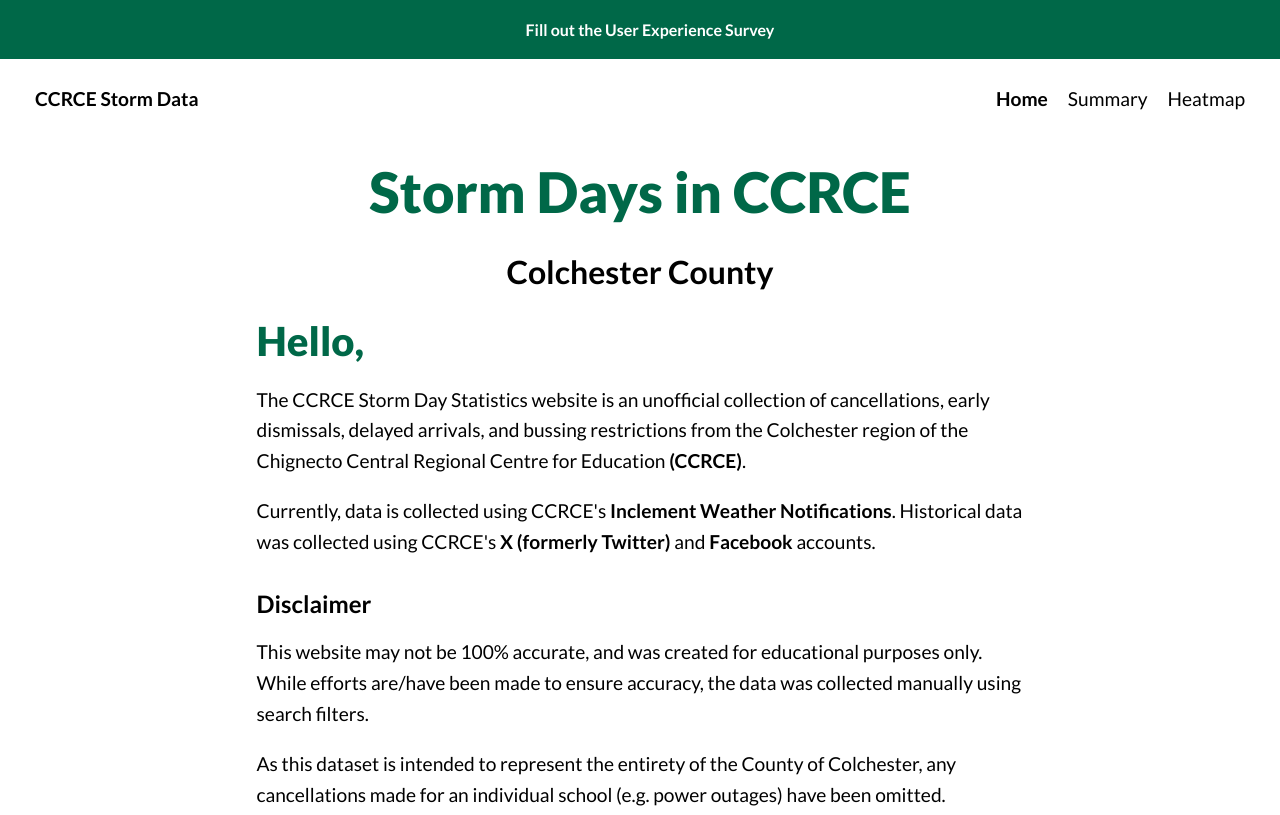
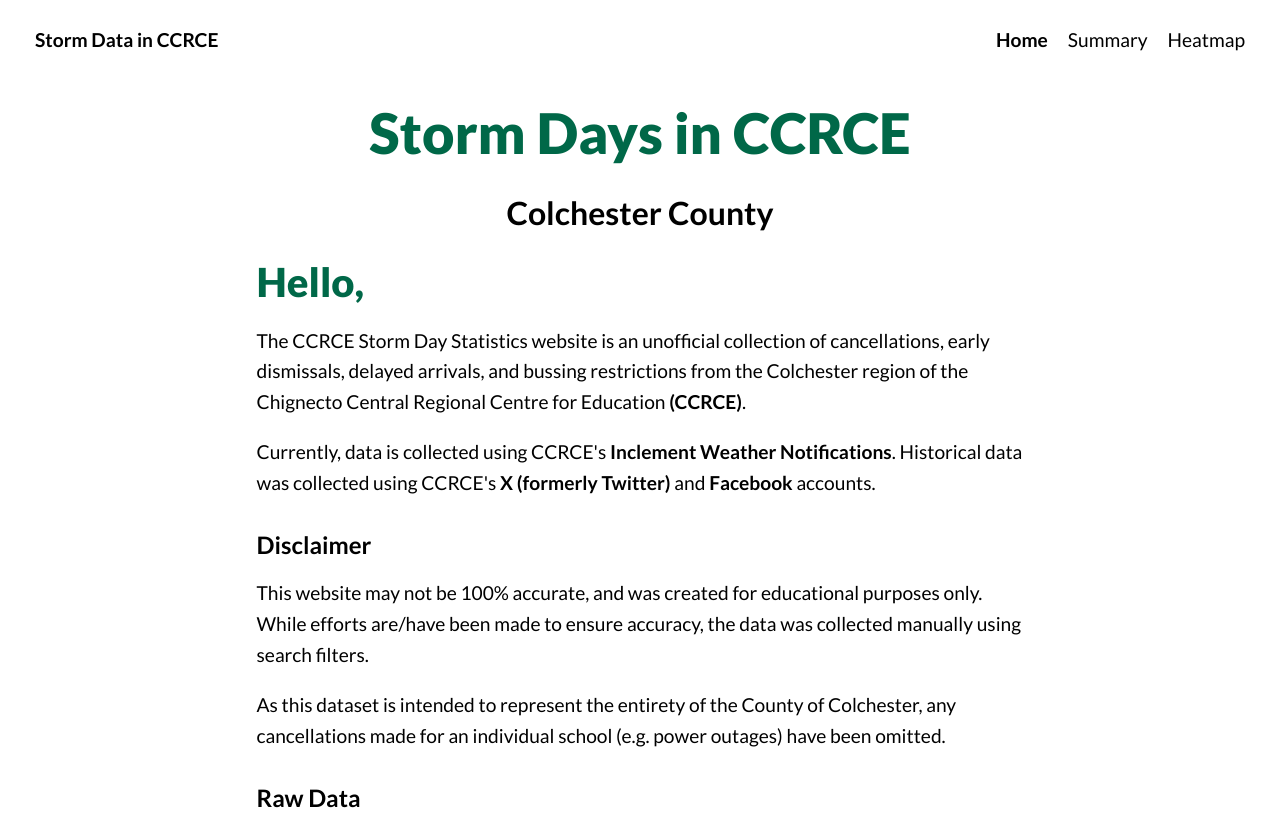
Before and after one commit to benjaminmacleod/ccrcestormday, a plain HTML site: page index.html in a window 1280 px wide. Shown: the top 815 px of the page. Drawn offline with Linux system fonts and the light colour scheme.

Commit message:
Update index.html

```diff
--- a/index.html
+++ b/index.html
@@ -3,7 +3,7 @@
 <head>
 
 <!--Meta - Title-->
-<title>Home - CCRCE Storm Data</title>
+<title>Home - Storm Data in CCRCE</title>
 
 <!--Meta - Style-->
 <link rel="stylesheet" type="text/css" href="style.css">
@@ -17,14 +17,10 @@
 
 <body>
 
-<!--Section - Banner-->
-<div class="banner">
-<p><a href="https://docs.google.com/forms/d/e/1FAIpQLSeGl4Sdcc1u1h_Yn0hf4JNvS3L_QeVsMv1iWpiaMEMLvtX_cA/viewform?usp=dialog">Fill out the User Experience Survey</a></p>
-</div>
 <div class="content">
 <!--Section - Header-->
 <div class="header">
-    <h2><a class="header-title" href="https://stormday.benjaminmacleod.com">CCRCE Storm Data</a></h2>
+    <h2><a class="header-title" href="https://stormday.benjaminmacleod.com">Storm Data in CCRCE</a></h2>
 <div class="header-right">
     <h2><a class="header-selected" href="https://stormday.benjaminmacleod.com">Home</a></h2>
     <h2><a class="header-elements" href="https://stormday.benjaminmacleod.com/summary">Summary</a></h2>
```
